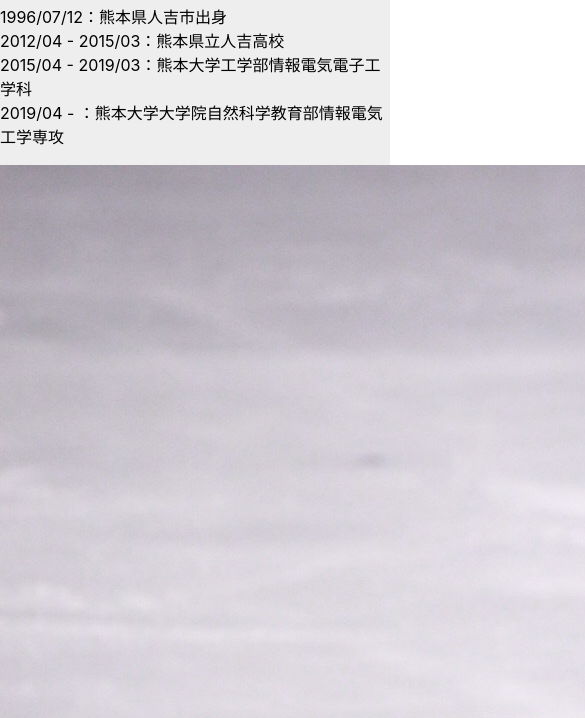
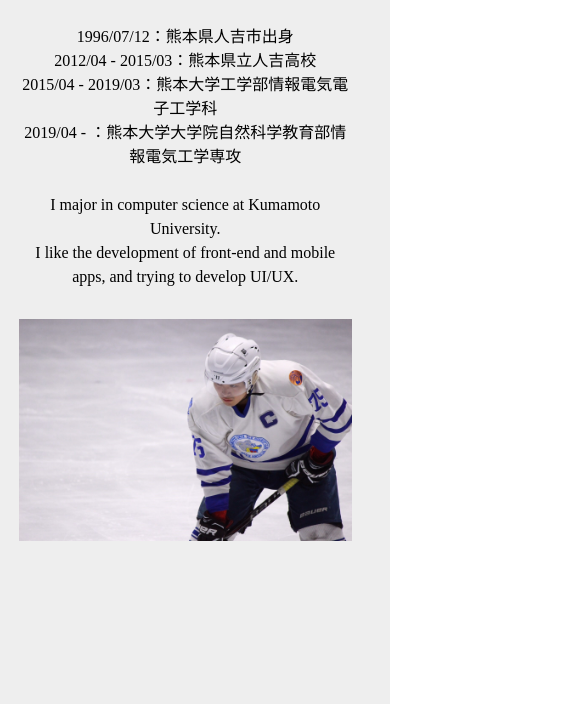
Before and after one commit to SHOOOOUT/SHOOOOUT.github.io, a plain HTML site: page index.html in a window 390 px wide. Shown: the part 1026-1744 px from the top of the page, 585 px wide, since content can reach past the window. Drawn offline with nearby package versions, Linux system fonts and the light colour scheme.

Commit message:
Responsive

```diff
--- a/index.html
+++ b/index.html
@@ -70,12 +70,11 @@
           2012/04 - 2015/03：熊本県立人吉高校<br />
           2015/04 - 2019/03：熊本大学工学部情報電気電子工学科<br />
           2019/04 - ：熊本大学大学院自然科学教育部情報電気工学専攻<br />
+          <br />
+          I major in computer science at Kumamoto University.<br />
+          I like the development of front-end and mobile apps, and trying to
+          develop UI/UX.
         </p>
-        <!-- <ul>
-            <li>1996/07/12：熊本県人吉市出身</li>
-            <li>2012/04~2015/03：熊本県立人吉高校</li>
-            <li>2015/04~2019/03：熊本大学工学部情報電気電子工学科</li>
-          </ul> -->
         <img src="./myimage.JPG" alt="ME" />
       </div>
     </div>
--- a/style.css
+++ b/style.css
@@ -130,12 +130,6 @@ main span {
     width: 50%;
   }
 
-  .career-myimage li {
-    list-style: none;
-    margin: 0 8px 8px 0;
-    padding: 0;
-  }
-
   .career-myimage img {
     display: inline-block;
     width: 40%;
@@ -143,3 +137,26 @@ main span {
     padding-left: 5%;
   }
 }
+
+@media screen and (max-width: 499px) {
+  .career-myimage {
+    font-family: "HiraKakuProN-W3";
+    display: inline-block;
+    position: relative;
+    text-align: center;
+    width: 95%;
+  }
+  .career-myimage p {
+    display: inline-block;
+    text-align: center;
+    margin: 20px auto;
+    width: 90%;
+  }
+
+  .career-myimage img {
+    display: inline-block;
+    text-align: center;
+    margin: 10px auto;
+    width: 90%;
+  }
+}
```
